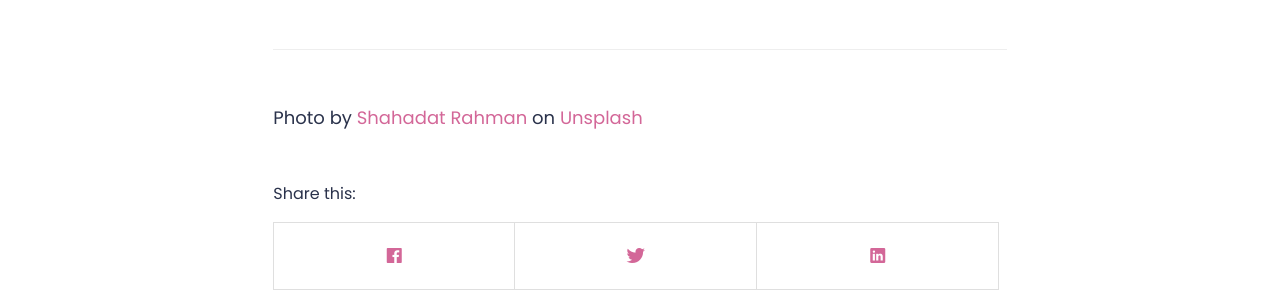
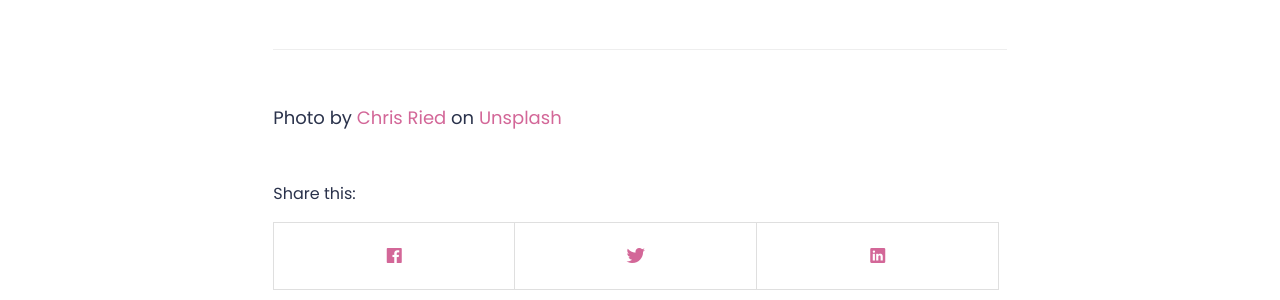
Before and after one commit to xavierosee/blog, a Jekyll site: the page built from _posts/2020-11-28-print-hello-world.md, in a window 1280 px wide and 900 px high, scrolled down 2913 px. Shown: the part 244-544 px from the top of the window. Built offline with Jekyll 4.4.1, drawn with Linux system fonts in a browser that asks for light colours; nearby versions of some CDN libraries.

Commit message:
fixed image

```diff
--- a/_posts/2020-11-28-print-hello-world.md
+++ b/_posts/2020-11-28-print-hello-world.md
@@ -2,10 +2,10 @@
 layout: post
 title: print('Hello World!')
 date: 2020-11-28 23:05:55 +0200
-image: /images/shahadat-rahman-gnyA8vd3Otc-unsplash.jpg
+image: /images/chris-ried-ieic5Tq8YMk-unsplash.jpg
 tags: featured meta
-photographer: Shahadat Rahman
-handleofthephotographer: hishahadat
+photographer: Chris Ried
+handleofthephotographer: cdr6934
 excerpt_separator: <!--more-->
 ---
 
```
